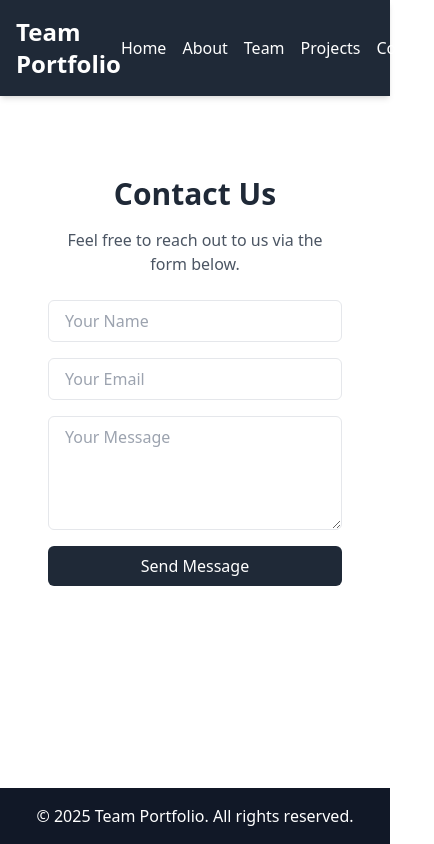
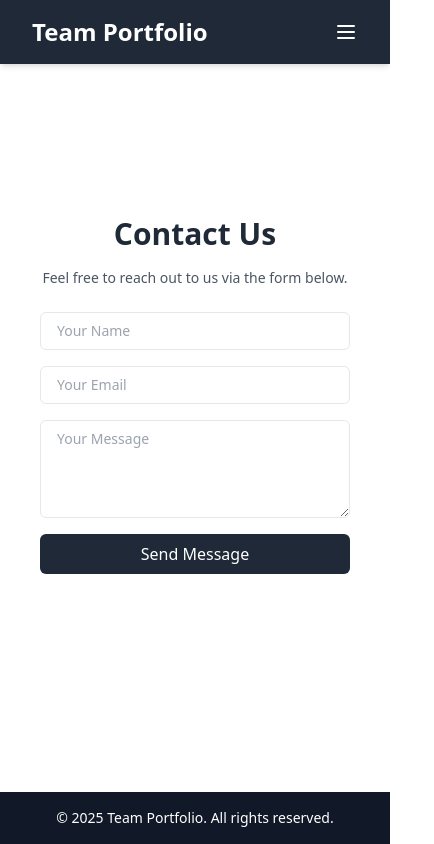
Before and after one commit to miss-allyssaJ/team-portfolio, a React (Create React App) app: page /contact in a window 390 px wide. Shown: the whole page, 434 px wide, since content can reach past the window. Built offline with nearby package versions, Linux system fonts and the light colour scheme.

Commit message:
Updated code including Contact Us form and other changes

```diff
--- a/package.json
+++ b/package.json
@@ -7,6 +7,7 @@
     "@testing-library/jest-dom": "^6.6.3",
     "@testing-library/react": "^16.2.0",
     "@testing-library/user-event": "^13.5.0",
+    "emailjs-com": "^3.2.0",
     "font-awesome": "^4.7.0",
     "framer-motion": "^12.6.2",
     "react": "^19.0.0",
--- a/public/index.html
+++ b/public/index.html
@@ -3,7 +3,7 @@
   <head>
     <meta charset="utf-8" />
     <link rel="icon" href="%PUBLIC_URL%/favicon.ico" />
-    <meta name="viewport" content="width=device-width, initial-scale=1" />
+    <meta name="viewport" content="width=device-width, initial-scale=1.0" />
     <meta name="theme-color" content="#000000" />
     <meta
       name="description"
--- a/src/App.js
+++ b/src/App.js
@@ -10,12 +10,11 @@ import Contact from "./pages/Contact";
 import "./assets/styles.css";
 import 'font-awesome/css/font-awesome.min.css';
 
-
 const App = () => (
   <Router>
-    <div className="flex flex-col min-h-screen">
+    <div className="flex flex-col min-h-screen overflow-x-hidden">
       <Navbar />
-      <main className="flex-grow container mx-auto p-6">
+      <main className="flex-grow px-4 pt-24 pb-6 overflow-x-hidden">
         <Routes>
           <Route path="/" element={<Home />} />
           <Route path="/about" element={<About />} />
--- a/src/assets/styles.css
+++ b/src/assets/styles.css
@@ -1,3 +1,14 @@
 @tailwind base;
 @tailwind components;
 @tailwind utilities;
+
+* {
+  box-sizing: border-box;
+}
+
+html, body {
+  margin: 0;
+  padding: 0;
+  width: 100%;
+  overflow-x: hidden;
+}
--- a/src/components/Footer.js
+++ b/src/components/Footer.js
@@ -2,7 +2,11 @@ import React from "react";
 
 const Footer = () => (
   <footer className="bg-gray-900 text-white text-center p-4 mt-6">
-    &copy; 2025 Team Portfolio. All rights reserved.
+    <div className="container mx-auto px-4">
+      <p className="text-sm sm:text-base md:text-lg">
+        &copy; 2025 Team Portfolio. All rights reserved.
+      </p>
+    </div>
   </footer>
 );
 
--- a/src/components/Navbar.js
+++ b/src/components/Navbar.js
@@ -1,11 +1,36 @@
-import React from "react";
+import React, { useState } from "react";
 import { Link } from "react-router-dom";
 
-const Navbar = () => (
-  <nav className="bg-gray-800 text-white p-4 shadow-md">
-    <div className="container mx-auto flex justify-between items-center">
+const Navbar = () => {
+  const [isMobileMenuOpen, setMobileMenuOpen] = useState(false);
+
+  const toggleMobileMenu = () => {
+    setMobileMenuOpen(!isMobileMenuOpen);
+  };
+
+  return (
+    <nav className="bg-gray-800 text-white p-4 shadow-md sticky top-0 z-50">
+      <div className="w-full px-4 mx-auto flex justify-between items-center">
         <h1 className="text-2xl font-bold">Team Portfolio</h1>
-      <div className="space-x-4">
+
+        {/* Mobile menu button */}
+        <button
+          className="md:hidden text-white"
+          onClick={toggleMobileMenu}
+        >
+          <svg
+            xmlns="http://www.w3.org/2000/svg"
+            fill="none"
+            viewBox="0 0 24 24"
+            stroke="currentColor"
+            className="h-6 w-6"
+          >
+            <path strokeLinecap="round" strokeLinejoin="round" strokeWidth="2" d="M4 6h16M4 12h16M4 18h16" />
+          </svg>
+        </button>
+
+        {/* Desktop navigation */}
+        <div className="hidden md:flex space-x-4">
           <Link className="hover:text-gray-400" to="/">Home</Link>
           <Link className="hover:text-gray-400" to="/about">About</Link>
           <Link className="hover:text-gray-400" to="/team">Team</Link>
@@ -13,7 +38,17 @@ const Navbar = () => (
           <Link className="hover:text-gray-400" to="/contact">Contact</Link>
         </div>
       </div>
+
+      {/* Mobile menu */}
+      <div className={`md:hidden ${isMobileMenuOpen ? "block" : "hidden"} px-4 pt-2 pb-4 space-y-2`}>
+        <Link className="block py-2 hover:text-gray-400" to="/">Home</Link>
+        <Link className="block py-2 hover:text-gray-400" to="/about">About</Link>
+        <Link className="block py-2 hover:text-gray-400" to="/team">Team</Link>
+        <Link className="block py-2 hover:text-gray-400" to="/projects">Projects</Link>
+        <Link className="block py-2 hover:text-gray-400" to="/contact">Contact</Link>
+      </div>
     </nav>
   );
+};
 
 export default Navbar;
--- a/src/pages/Contact.js
+++ b/src/pages/Contact.js
@@ -1,35 +1,81 @@
-import React from "react";
+import React, { useState } from "react";
+import emailjs from "emailjs-com";
 
-const Contact = () => (
-  <div className="text-center py-14 px-6">
-    <h2 className="text-3xl font-bold text-gray-800">Contact Us</h2>
-    <p className="mt-4 text-gray-600">Feel free to reach out to us via the form below.</p>
+const Contact = () => {
+  const [formData, setFormData] = useState({
+    name: "",
+    email: "",
+    message: "",
+  });
+
+  const handleChange = (e) => {
+    const { name, value } = e.target;
+    setFormData({ ...formData, [name]: value });
+  };
+
+  const handleSubmit = (e) => {
+    e.preventDefault();
+    emailjs
+      .sendForm(
+        "YOUR_SERVICE_ID",  // Use your EmailJS service ID
+        "YOUR_TEMPLATE_ID",  // Use your EmailJS template ID
+        e.target,
+        "YOUR_USER_ID"       // Use your EmailJS user ID
+      )
+      .then(
+        (result) => {
+          alert("Message sent successfully!");
+        },
+        (error) => {
+          alert("There was an error submitting your form.");
+        }
+      );
+  };
+
+  return (
+    <div className="text-center py-14 px-6 sm:px-8 md:px-12 lg:px-16">
+      <h2 className="text-3xl sm:text-4xl lg:text-5xl font-bold text-gray-800">Contact Us</h2>
+      <p className="mt-4 text-gray-600 text-sm sm:text-base lg:text-lg">
+        Feel free to reach out to us via the form below.
+      </p>
 
       {/* Contact Form */}
-    <div className="mt-6 max-w-md mx-auto">
-      <form className="flex flex-col gap-4">
+      <div className="mt-6 max-w-md mx-auto w-full">
+        <form onSubmit={handleSubmit} className="flex flex-col gap-4">
           <input
             type="text"
+            name="name"
             placeholder="Your Name"
-          className="px-4 py-2 border rounded-md focus:outline-none focus:ring-2 focus:ring-gray-400"
+            value={formData.name}
+            onChange={handleChange}
+            className="px-4 py-2 border rounded-md focus:outline-none focus:ring-2 focus:ring-gray-400 w-full text-sm sm:text-base"
           />
           <input
             type="email"
+            name="email"
             placeholder="Your Email"
-          className="px-4 py-2 border rounded-md focus:outline-none focus:ring-2 focus:ring-gray-400"
+            value={formData.email}
+            onChange={handleChange}
+            className="px-4 py-2 border rounded-md focus:outline-none focus:ring-2 focus:ring-gray-400 w-full text-sm sm:text-base"
           />
           <textarea
+            name="message"
             placeholder="Your Message"
+            value={formData.message}
+            onChange={handleChange}
             rows="4"
-          className="px-4 py-2 border rounded-md focus:outline-none focus:ring-2 focus:ring-gray-400"
+            className="px-4 py-2 border rounded-md focus:outline-none focus:ring-2 focus:ring-gray-400 w-full text-sm sm:text-base"
           ></textarea>
-        <button className="px-6 py-2 bg-gray-800 text-white rounded-md hover:bg-black transition">
+          <button
+            type="submit"
+            className="px-6 py-2 bg-gray-800 text-white rounded-md hover:bg-black transition w-full sm:px-8"
+          >
             Send Message
           </button>
         </form>
       </div>
-
     </div>
   );
+};
 
 export default Contact;
--- a/src/pages/Home.js
+++ b/src/pages/Home.js
@@ -63,8 +63,8 @@ const Home = () => {
 
       for (let i = 0; i < numberOfIcons; i++) {
         const icon = icons[Math.floor(Math.random() * icons.length)];
-        const top = Math.floor(Math.random() * 90) + "%";
-        const left = Math.floor(Math.random() * 90) + "%";
+        const top = Math.floor(Math.random() * 85) + 5 + "%";
+        const left = Math.floor(Math.random() * 85) + 5 + "%";
         const rotate = Math.floor(Math.random() * 360);
         const opacity = Math.random() * 0.5 + 0.3;
 
@@ -90,7 +90,7 @@ const Home = () => {
 
   return (
     <div className="w-full min-h-screen bg-white relative overflow-hidden">
-      <div className="absolute top-0 left-0 w-full h-full z-0">
+      <div className="absolute top-0 left-0 w-full h-full z-0 overflow-hidden max-w-full">
         {iconPositions.map((position, index) => (
           <div
             key={index}
```
Also changed, not shown: 2 other files (tests, documents, lock files or other folders). Lines whose indentation alone changed are shown as unchanged.
